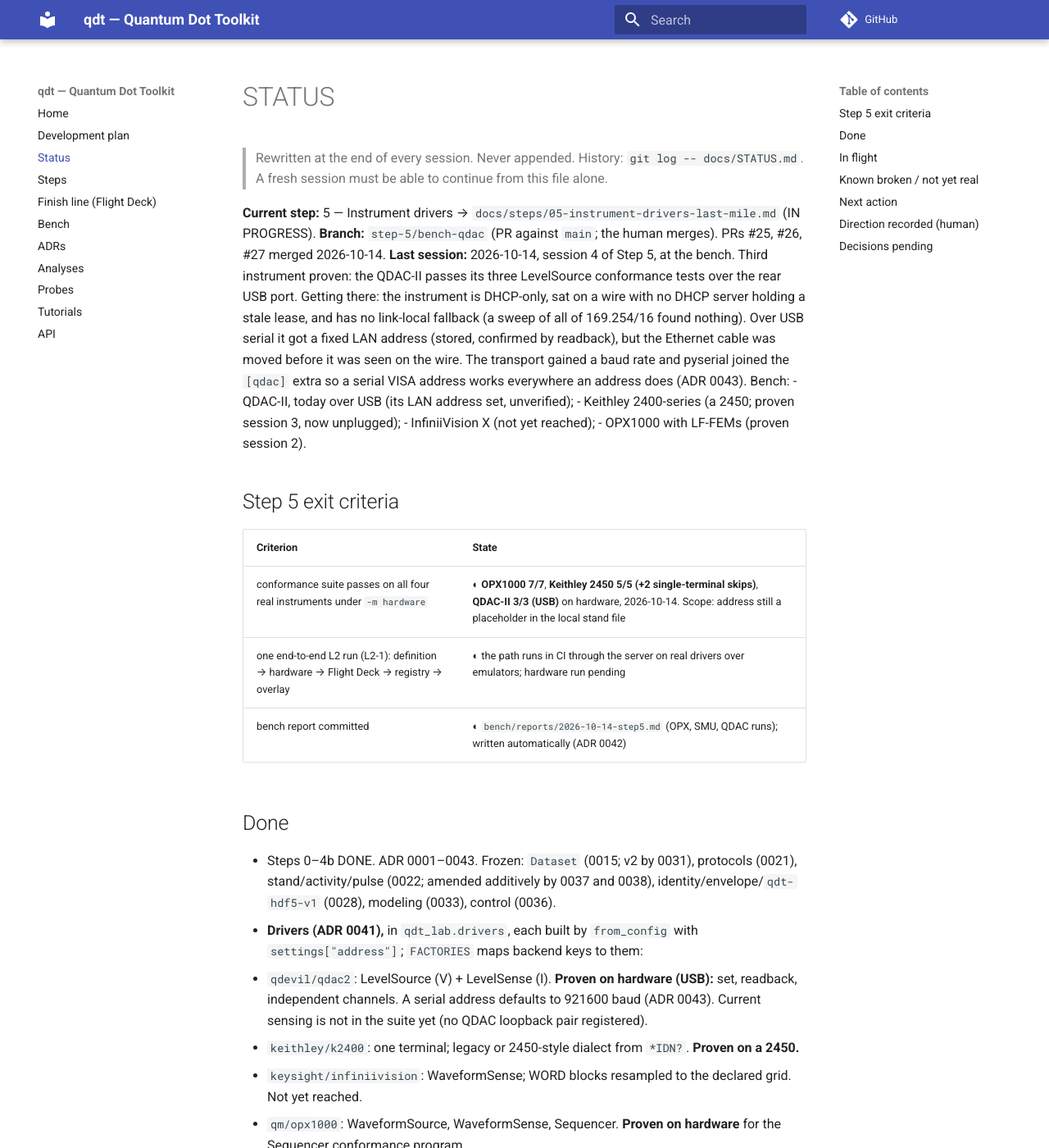
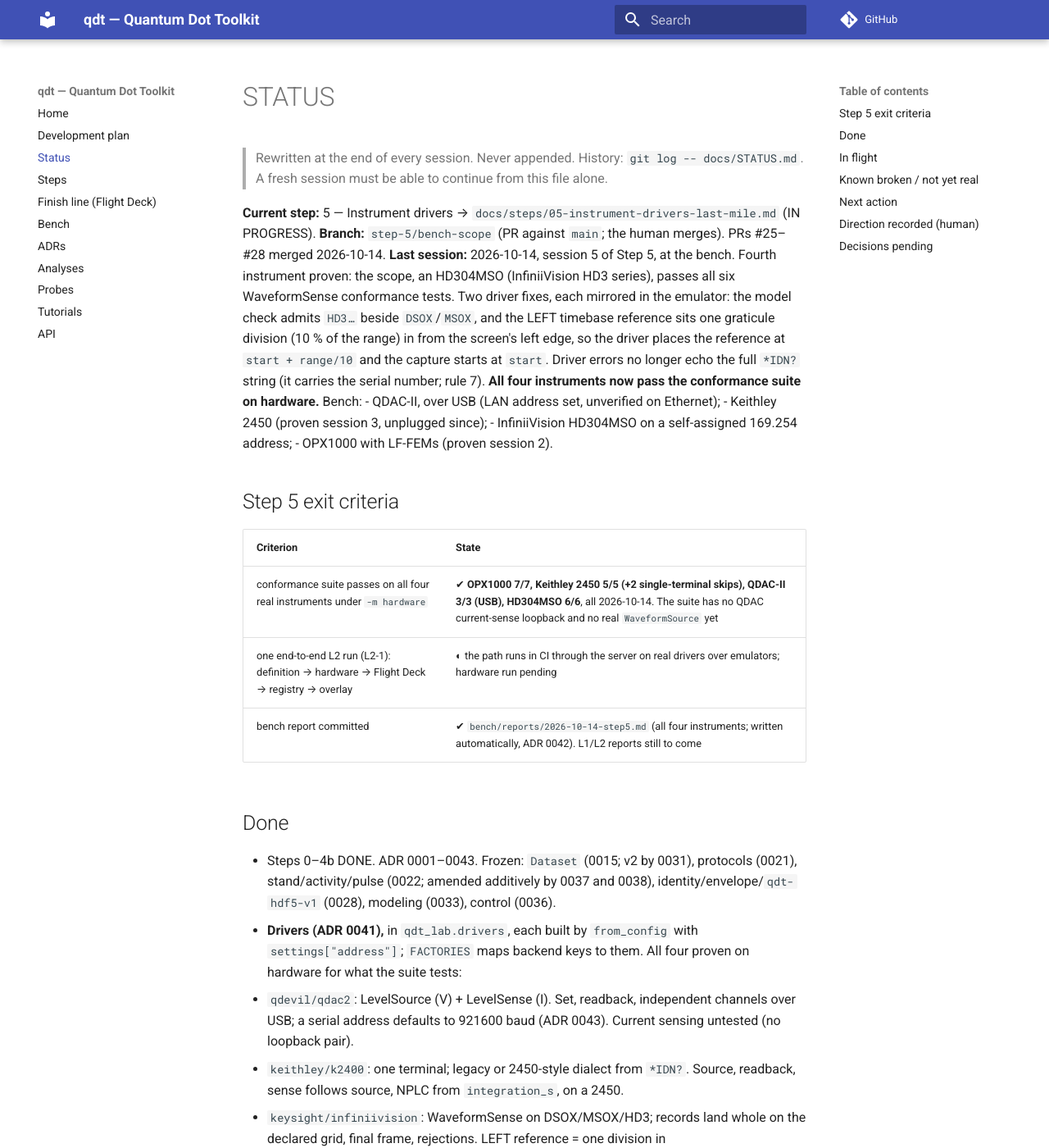
Before and after one commit to CowboyQuantum/qdt, an MkDocs documentation site: the page built from docs/STATUS.md, in a window 1280 px wide and 1400 px high. Shown: the whole window at 82% size. Built offline with MkDocs 1.6.1 and Material for MkDocs 9.7.7, drawn with Linux system fonts in a browser that asks for light colours; comment, search, counter and statistics services are not loaded; some of the changed text lies outside the part shown.

Commit message:
docs: bench report — HD304MSO 6/6; all four instruments pass conformance on hardware; BENCH, STATUS, Step 5 session 5
Co-Authored-By: Claude Fable 5.1 <noreply@anthropic.com>

```diff
--- a/docs/STATUS.md
+++ b/docs/STATUS.md
@@ -4,47 +4,47 @@
 > A fresh session must be able to continue from this file alone.
 
 **Current step:** 5 — Instrument drivers → `docs/steps/05-instrument-drivers-last-mile.md` (IN PROGRESS).
-**Branch:** `step-5/bench-qdac` (PR against `main`; the human merges). PRs #25, #26, #27 merged
-2026-10-14.
-**Last session:** 2026-10-14, session 4 of Step 5, at the bench. Third instrument proven: the QDAC-II
-passes its three LevelSource conformance tests over the rear USB port. Getting there: the instrument is
-DHCP-only, sat on a wire with no DHCP server holding a stale lease, and has no link-local fallback (a
-sweep of all of 169.254/16 found nothing). Over USB serial it got a fixed LAN address (stored, confirmed by
-readback), but the Ethernet cable was moved before it was seen on the wire. The transport gained a baud
-rate and pyserial joined the `[qdac]` extra so a serial VISA address works everywhere an address does
-(ADR 0043). Bench:
-- QDAC-II, today over USB (its LAN address set, unverified);
-- Keithley 2400-series (a 2450; proven session 3, now unplugged);
-- InfiniiVision X (not yet reached);
+**Branch:** `step-5/bench-scope` (PR against `main`; the human merges). PRs #25–#28 merged 2026-10-14.
+**Last session:** 2026-10-14, session 5 of Step 5, at the bench. Fourth instrument proven: the scope,
+an HD304MSO (InfiniiVision HD3 series), passes all six WaveformSense conformance tests. Two driver
+fixes, each mirrored in the emulator: the model check admits `HD3…` beside `DSOX`/`MSOX`, and the LEFT
+timebase reference sits one graticule division (10 % of the range) in from the screen's left edge, so the
+driver places the reference at `start + range/10` and the capture starts at `start`. Driver errors no
+longer echo the full `*IDN?` string (it carries the serial number; rule 7). **All four instruments now
+pass the conformance suite on hardware.** Bench:
+- QDAC-II, over USB (LAN address set, unverified on Ethernet);
+- Keithley 2450 (proven session 3, unplugged since);
+- InfiniiVision HD304MSO on a self-assigned 169.254 address;
 - OPX1000 with LF-FEMs (proven session 2).
 
 ## Step 5 exit criteria
 | Criterion | State |
 |---|---|
-| conformance suite passes on all four real instruments under `-m hardware` | ◐ **OPX1000 7/7**, **Keithley 2450 5/5 (+2 single-terminal skips)**, **QDAC-II 3/3 (USB)** on hardware, 2026-10-14. Scope: address still a placeholder in the local stand file |
+| conformance suite passes on all four real instruments under `-m hardware` | ✔ **OPX1000 7/7, Keithley 2450 5/5 (+2 single-terminal skips), QDAC-II 3/3 (USB), HD304MSO 6/6**, all 2026-10-14. The suite has no QDAC current-sense loopback and no real `WaveformSource` yet |
 | one end-to-end L2 run (L2-1): definition → hardware → Flight Deck → registry → overlay | ◐ the path runs in CI through the server on real drivers over emulators; hardware run pending |
-| bench report committed | ◐ `bench/reports/2026-10-14-step5.md` (OPX, SMU, QDAC runs); written automatically (ADR 0042) |
+| bench report committed | ✔ `bench/reports/2026-10-14-step5.md` (all four instruments; written automatically, ADR 0042). L1/L2 reports still to come |
 
 ## Done
 - Steps 0–4b DONE. ADR 0001–0043. Frozen: `Dataset` (0015; v2 by 0031), protocols (0021),
   stand/activity/pulse (0022; amended additively by 0037 and 0038), identity/envelope/`qdt-hdf5-v1`
   (0028), modeling (0033), control (0036).
 - **Drivers (ADR 0041),** in `qdt_lab.drivers`, each built by `from_config` with `settings["address"]`;
-  `FACTORIES` maps backend keys to them:
-  - `qdevil/qdac2`: LevelSource (V) + LevelSense (I). **Proven on hardware (USB):** set, readback,
-    independent channels. A serial address defaults to 921600 baud (ADR 0043). Current sensing is not in
-    the suite yet (no QDAC loopback pair registered).
-  - `keithley/k2400`: one terminal; legacy or 2450-style dialect from `*IDN?`. **Proven on a 2450.**
-  - `keysight/infiniivision`: WaveformSense; WORD blocks resampled to the declared grid. Not yet reached.
-  - `qm/opx1000`: WaveformSource, WaveformSense, Sequencer. **Proven on hardware** for the Sequencer
-    conformance program.
+  `FACTORIES` maps backend keys to them. All four proven on hardware for what the suite tests:
+  - `qdevil/qdac2`: LevelSource (V) + LevelSense (I). Set, readback, independent channels over USB; a
+    serial address defaults to 921600 baud (ADR 0043). Current sensing untested (no loopback pair).
+  - `keithley/k2400`: one terminal; legacy or 2450-style dialect from `*IDN?`. Source, readback, sense
+    follows source, NPLC from `integration_s`, on a 2450.
+  - `keysight/infiniivision`: WaveformSense on DSOX/MSOX/HD3; records land whole on the declared grid,
+    final frame, rejections. LEFT reference = one division in (`LEFT_REFERENCE_FRACTION`).
+  - `qm/opx1000`: WaveformSource, WaveformSense, Sequencer. Sequencer conformance program on hardware.
   - Shared plumbing: `drivers/scpi.py` (`open_visa(address, baud_rate=...)`) and one emulator per SCPI
-    driver. Each emulator rejects unknown commands.
-- **Conformance fixtures close backends** (`closing` fixture, session 3): the 2450 accepts one socket.
+    driver; each rejects unknown commands and encodes the bench's reading of the instrument.
+- **Conformance fixtures close backends** (`closing` fixture): the 2450 accepts one socket.
 - **Extras:** `[qdac]` adds pyvisa, pyvisa-py and pyserial; `[keysight]` and `[smu]` add pyvisa and
   pyvisa-py; `[opx]` adds qm-qua 1.4.1.
 - **`qdt-server --stand <file>.stand.json --device-id <id>`** runs on real instruments. The stand file
-  is gitignored; `docs/examples/example_stand/bench.stand.example.json` shows the shape.
+  is gitignored; `docs/examples/example_stand/bench.stand.example.json` shows the shape. The local one
+  now has real addresses for all four.
 - **Bench reports (ADR 0042):** `scripts/bench_report.py`. One file per day, one `## Run` section per
   run, addresses redacted. A session runs hardware tests by reading the address out of the local stand
   file and exporting `QDT_*_ADDRESS` in the same command.
@@ -52,25 +52,22 @@ rate and pyserial joined the `[qdac]` extra so a serial VISA address works every
   Deck 68 unit tests and 4 e2e.
 
 ## In flight
-- Nothing uncommitted. PR for `step-5/bench-qdac` awaits the human.
+- Nothing uncommitted. PR for `step-5/bench-scope` awaits the human.
 
 ## Known broken / not yet real
 - **QDAC-II on Ethernet unverified.** Its LAN is set to a fixed address on the OPX's subnet (DHCP off,
-  /24, stored). It was never seen on the wire: after `SYSTem:REStart` nothing answered, then the cable
-  was moved. Next time: cable in, power cycle, `ping` it, put `TCPIP::<ip>::5025::SOCKET` in the stand
-  file. The procedure for setting the address is in `docs/BENCH.md`. The local stand file currently
-  carries the USB address `ASRL/dev/cu.usbserial-NNNN::INSTR`, which works for the server too.
-- **Scope untested:** its address is still a placeholder in the local stand file. Set its trigger to
-  Auto before the run, or the digitize hangs until the VISA timeout.
-- **Bench network:** instruments on the dock wire self-assign 169.254 addresses (the 2450 did) or carry a
-  fixed 10.20.x address (the OPX, now the QDAC). The Mac's dock adapter needs an alias on each subnet,
-  with `netmask` spelled out (`ifconfig en11 alias <ip> netmask 255.255.255.0`); its current alias has
-  a /8 mask by accident, and it lost its 169.254 self-assigned address when the manual one was set, so
-  169.254 traffic now routes over Wi-Fi.
+  /24, stored). Never seen on the wire yet. Next: cable in, power cycle, `ping`, then
+  `TCPIP::<ip>::5025::SOCKET` in the stand file. Procedure in `docs/BENCH.md`.
+- **Serial numbers in error text:** driver `ValueError`s now show vendor and model only. The bench
+  report plugin does not redact serials; one leaked into an uncommitted report section today and was
+  scrubbed by hand before commit. Consider redacting the third `*IDN?` field in `scripts/bench_report.py`.
+- **Bench network:** the 2450 and the scope self-assign 169.254 addresses; the OPX and now the QDAC carry
+  fixed 10.20.x addresses. The Mac's dock adapter needs an alias on each subnet, `netmask` spelled out
+  (`ifconfig en11 alias <ip> netmask 255.255.255.0`); its 10.20 alias has a /8 mask by accident.
 - **qm-qua deprecation:** the OPX driver's QUA config carries a `version` key that qm-qua 1.4.1 warns
   is deprecated and removed in 2.0. Drop it next time the driver is touched.
-- **Today's report** holds runs against stale addresses and single-test diagnostic runs; the plugin
-  never rewrites, pruning is the human's call (ADR 0042).
+- **Today's report** holds runs against stale addresses and diagnostic runs; the plugin never rewrites,
+  pruning is the human's call (ADR 0042).
 - **OPX calibration constants** (`INTEGRATION_TO_VOLTS`, `RAW_ADC_TO_VOLTS`) are assumptions until an
   OPX AO → AI loopback at a known level.
 - **QDAC-II load:** driving the 50 Ω OPX input from the QDAC (L2-1) needs the load check in BENCH.md § L2.
@@ -88,15 +85,15 @@ rate and pyserial joined the `[qdac]` extra so a serial VISA address works every
 ## Next action
 **Human, at the bench:**
 1. Merge the PR.
-2. Scope: put its address in the local `bench.stand.json`, set the trigger to Auto, and ask a session
-   to run `-m hardware -k infiniivision`. That completes the four-instrument conformance row.
-3. QDAC-II on Ethernet: cable in, power cycle, ask a session to ping it and switch the stand file to the
-   TCP address.
-4. Then the first sweep in the browser:
+2. Cable the L1 loopbacks from `docs/BENCH.md` (QDAC → scope ch 1, SMU → scope ch 2, OPX AO → scope
+   ch 3) and get the QDAC back on Ethernet (cable in, power cycle; a session pings it and switches the
+   stand file to the TCP address).
+3. The first sweep in the browser on the real stand:
    `uv run python -m qdt_server --stand bench.stand.json --device-id <id> --ui apps/flightdeck/dist`.
 
-**Then:** the OPX calibration constants; the L1 and L2 suites in `bench/` with their reports; and the
-linear and exponential fits as curated methods.
+**Then (sessions):** the L1 loopback suite in `bench/` with numeric oracles and its report; the OPX
+calibration constants from the OPX AO → AI loopback; L2-1 with the plane fit and L2-3 with the single
+exponential as curated `qdt-analysis` methods; close Step 5.
 
 ## Direction recorded (human)
 - **2026-10-13:** web app end state. Curated analyses only. The control path came before the drivers
@@ -116,3 +113,4 @@ linear and exponential fits as curated methods.
 - A default operating point per device (not in ADR 0038).
 - Whether to fix the dot model's zero-clipping (ADR 0020 amendment).
 - Whether the diamond estimator should survive warm edges.
+- Whether `bench_report.py` should redact `*IDN?` serial fields.
```
Also changed, not shown: bench/reports/2026-10-14-step5.md (+41 -0 lines), docs/BENCH.md (+1 -1 lines), docs/steps/05-instrument-drivers-last-mile.md (+5 -0 lines).
